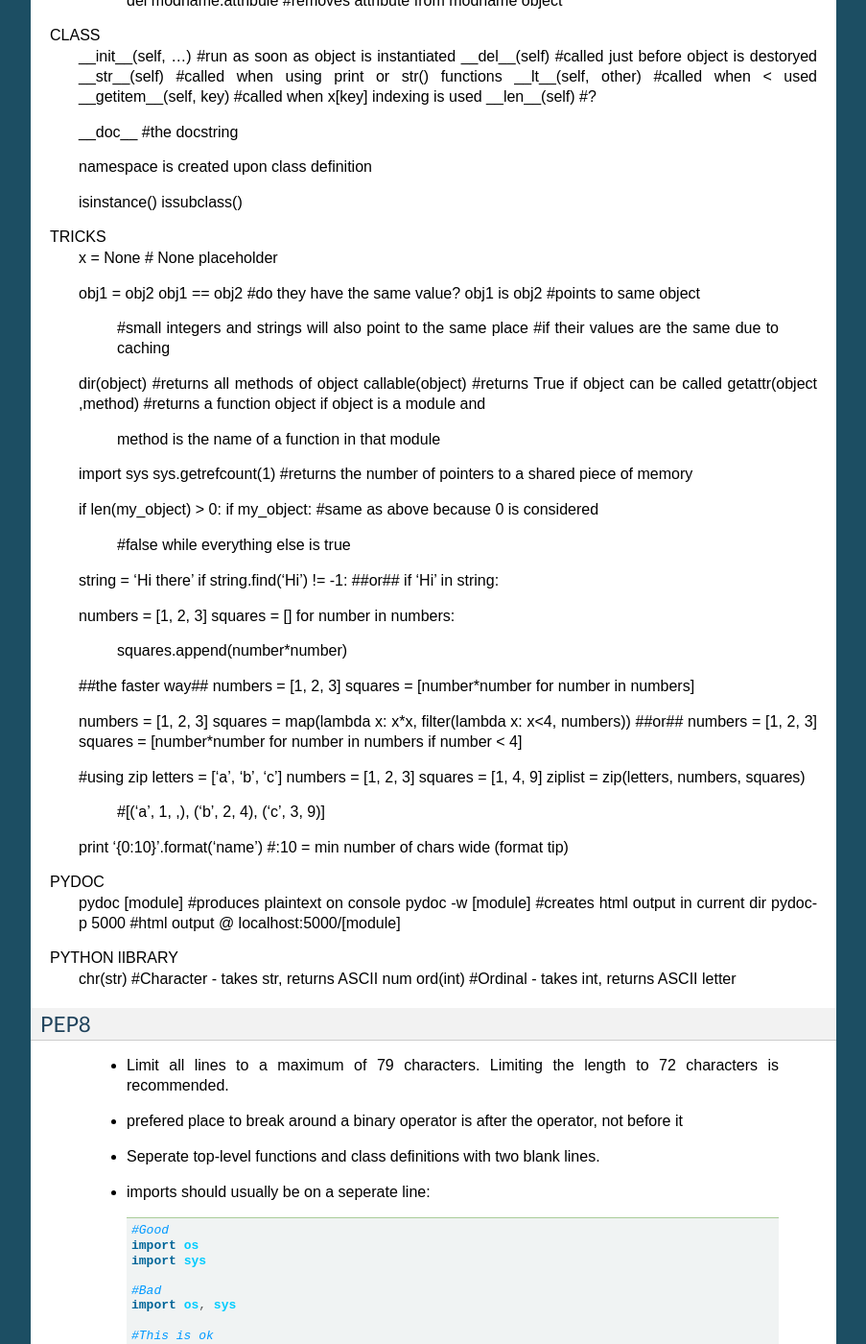
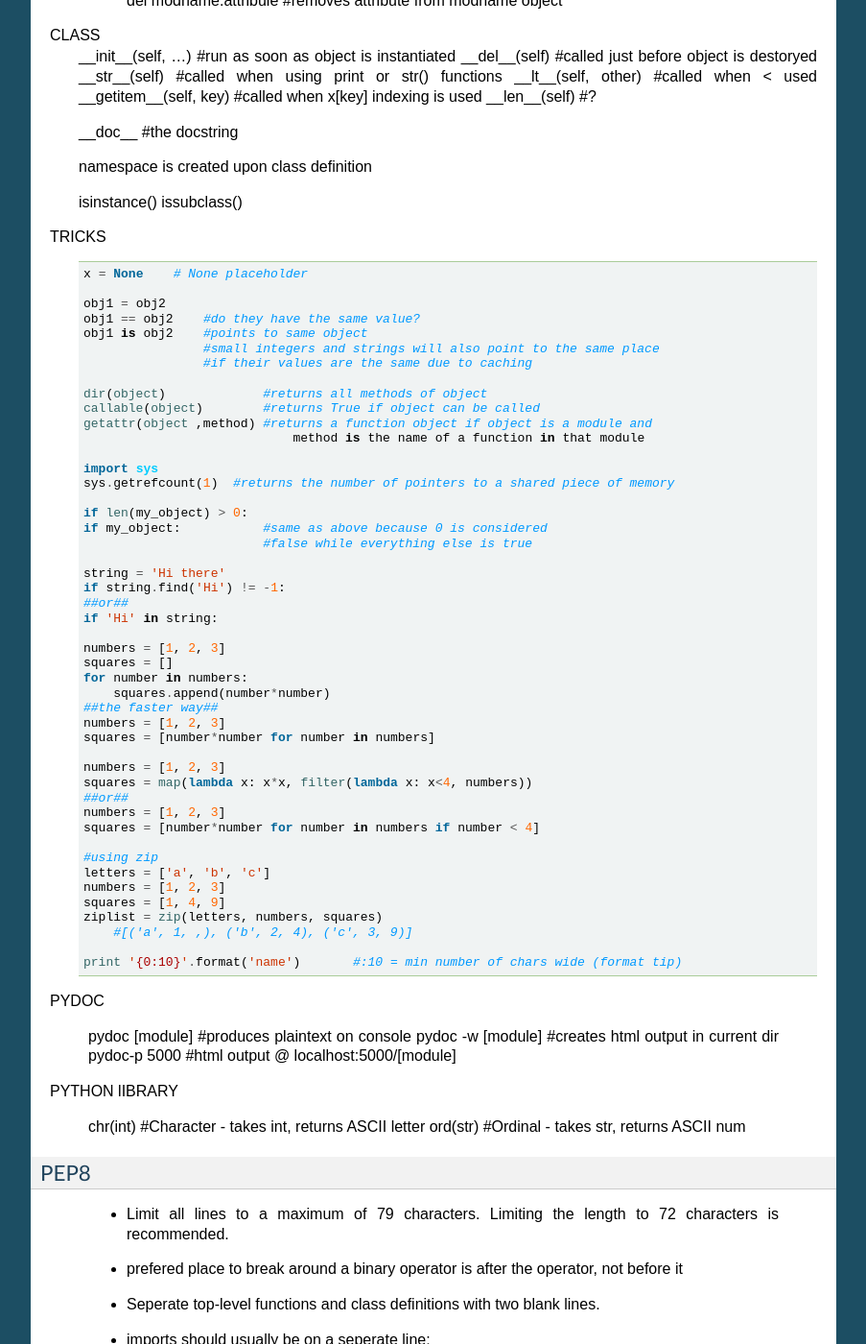
Before and after one commit to tomleo/cs-notes, a Sphinx documentation site: the page built from source/python.rst, in a window 1280 px wide and 1400 px high, scrolled down 6138 px. Shown: the whole window at 96% size, without its empty margins (198-1101 px from the left). Built offline with Sphinx 7.4.7, drawn with Linux system fonts in a browser that asks for light colours; pages that are not in the unit, such as notebooks, are missing from menus.

Commit message:
Fixed ord/chr defs

```diff
--- a/source/python.rst
+++ b/source/python.rst
@@ -417,6 +417,8 @@ CLASS
     issubclass()
 
 TRICKS
+   ::
+
     x = None    # None placeholder
 
     obj1 = obj2
@@ -467,13 +469,19 @@ TRICKS
 
 
 PYDOC
-    pydoc [module]      #produces plaintext on console
-    pydoc -w [module]   #creates html output in current dir
-    pydoc-p 5000        #html output @ localhost:5000/[module]
+
+   ::
+
+   pydoc [module]      #produces plaintext on console
+   pydoc -w [module]   #creates html output in current dir
+   pydoc-p 5000        #html output @ localhost:5000/[module]
 
 PYTHON lIBRARY
-    chr(str)        #Character - takes str, returns ASCII num
-    ord(int)        #Ordinal - takes int, returns ASCII letter
+
+   ::
+
+   chr(int)        #Character - takes int, returns ASCII letter
+   ord(str)        #Ordinal - takes str, returns ASCII num
 
 
 PEP8
```
